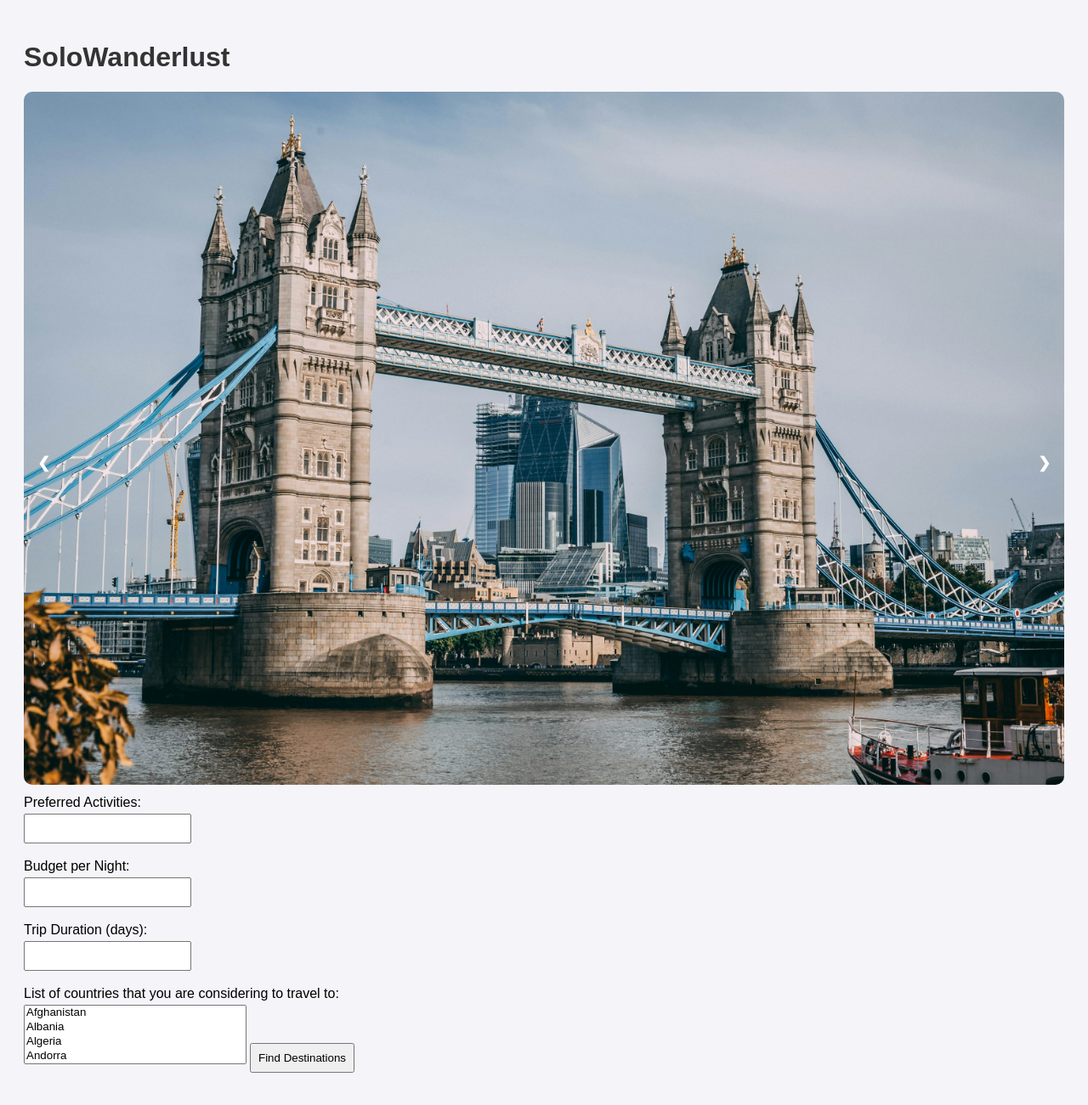
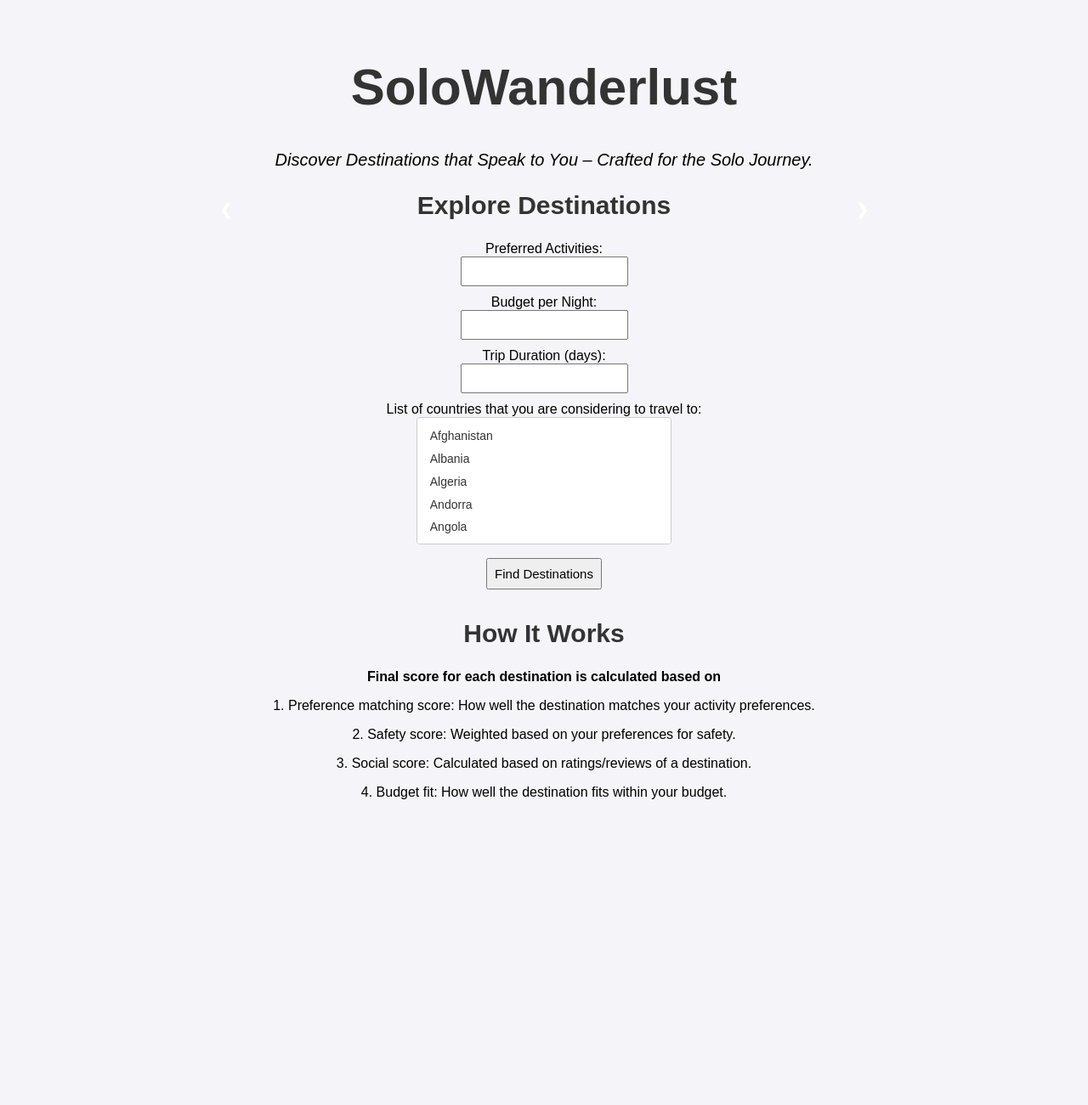
Before and after one commit to PearlynnT/CSCE470-project-checkpoint3, a Flask app: page / in a window 1280 px wide. Shown: the whole page at 85% size. After the commit the page ends 941 px from the top, so only its background shows below. Run offline with Flask 3, Linux system fonts and the light colour scheme; some libraries are stand-ins or nearby versions.

Commit message:
improve styling

```diff
--- a/static/style.css
+++ b/static/style.css
@@ -6,13 +6,31 @@
 
 h1 {
     color: #333;
+    text-align:center;
+    font-size: 60px;
+    font-weight: bold;
+}
+
+h2 {
+    color: #333;
+    text-align:center;
+    font-size: 30px;
+    font-weight: bold;
+}
+
+.tagline {
+    text-align:center;
+    font-size: 20px;
+    font-style: italic;
+
 }
 
 /* Slideshow */
 .slideshow-container {
     position: relative;
-    max-width: 100%;
+    max-width: 65%;
     margin: auto;
+    align-items: center;
 }
 
 .slide {
@@ -60,14 +78,43 @@
 }
 
 /* Form */
-form label {
-    display: block;
-    margin: 8px 0 4px;
+.form-container {
+    margin: auto;
+    text-align: center;
 }
 
-input, button {
+.form-container input, button {
     padding: 8px;
     margin-bottom: 10px;
+}
+
+#country-list {
+    height: 150px;
+    padding: 8px 10px;
+    font-size: 14px;
+    border: 1px solid #ccc;
+    border-radius: 4px;
+    background-color: #fff;
+    color: #333;
+    transition: border-color 0.3s ease;
+}
+
+#country-list:focus {
+    border-color: #007BFF;
+}
+
+#country-list option {
+    padding: 5px;
+    background-color: #fff;
+}
+
+#country-list option:hover {
+    background-color: #f1f1f1;
+}
+
+.submit-btn{
+    margin-top: 15px;
+    font-size: 15px;
 }
 
 #results h2 {
@@ -77,10 +124,19 @@
 
 #loading-indicator {
     display: none; /* Hidden by default */
-    position: fixed;
+    position: relative;
     top: 50%;
     left: 50%;
     transform: translate(-50%, -50%);
     font-size: 1.5em;
     color: #333;
 }
+
+.explanation {
+    font-weight: bold;
+    text-align: center;
+}
+
+.explanation-points {
+    text-align: center;
+}
--- a/templates/index.html
+++ b/templates/index.html
@@ -9,7 +9,11 @@
 <body>
     <h1>SoloWanderlust</h1>
 
-    <div id="slideshow" class="slideshow-container">
+    <div class="tagline">
+        <p>Discover Destinations that Speak to You – Crafted for the Solo Journey.</p>
+    </div>
+
+    <div id="slideshow" class="slideshow-container" onmouseover="pauseSlideshow()" onmouseout="resumeSlideshow()">
         <div class="slide fade">
             <img src="{{ url_for('static', filename='images/singapore.jpeg') }}" alt="Singapore">
         </div>
@@ -27,29 +31,59 @@
         <a class="next" onclick="changeSlide(1)">&#10095;</a>
     </div>
 
-    <form id="preference-form">
+    <h2>Explore Destinations</h2>
+
+    <form id="preference-form" class="form-container">
+        <div class="form-field">
+            <div class="form-label">
                 <label for="activities">Preferred Activities:</label>
+            </div>
             <input type="text" id="activities" name="activities">
+        </div>
 
+        <div class="form-field">
+            <div class="form-label">
                 <label for="budget">Budget per Night:</label>
+            </div>
             <input type="number" id="budget" name="budget">
+        </div>
 
+        <div class="form-field">
+            <div class="form-label">
                 <label for="trip-duration">Trip Duration (days):</label>
+            </div>
             <input type="number" id="trip-duration" name="trip-duration">
+        </div>
 
+        <div class="form-field">
+            <div class="form-label">
                 <label for="country-list">List of countries that you are considering to travel to:</label>
+            </div>
             <select id="country-list" name="countries" multiple>
                 {% for country in countries %}
                     <option value="{{ country }}">{{ country }}</option>
                 {% endfor %}
             </select>
+        </div>
 
-        <button type="submit">Find Destinations</button>
+        <button type="submit" class="submit-btn">Find Destinations</button>
     </form>
 
     <div id="loading-indicator">Loading, please wait...</div>
 
     <div id="results"></div>
+
+    <h2>How It Works</h2>
+
+    <div class="explanation">
+        <p>Final score for each destination is calculated based on</p>
+    </div>
+    <div class="explanation-points">
+        <p>1. Preference matching score: How well the destination matches your activity preferences.</p>
+        <p>2. Safety score: Weighted based on your preferences for safety.</p>
+        <p>3. Social score: Calculated based on ratings/reviews of a destination.</p>
+        <p>4. Budget fit: How well the destination fits within your budget.</p>
+    </div>
 
     <script>
         let slideIndex = 0;
@@ -62,7 +96,6 @@
             slideIndex++;
             if (slideIndex > slides.length) { slideIndex = 1 }
             slides[slideIndex - 1].style.display = "block";
-            setTimeout(showSlides, 3000); // Change image every 3 seconds
         }
 
         function changeSlide(n) {
@@ -76,7 +109,19 @@
             slides[slideIndex - 1].style.display = "block";
         }
 
-        showSlides();
+        function startSlideshow() {
+            slideInterval = setInterval(showSlides, 3000);
+        }
+
+        function pauseSlideshow() {
+            clearInterval(slideInterval);
+        }
+
+        function resumeSlideshow() {
+            startSlideshow();
+        }
+
+        startSlideshow();
 
         async function fetchCountryData(countryName) {
             const apiKey = "{{ OPENCAGE_API_KEY }}";
```
Lines whose indentation alone changed are shown as unchanged.
